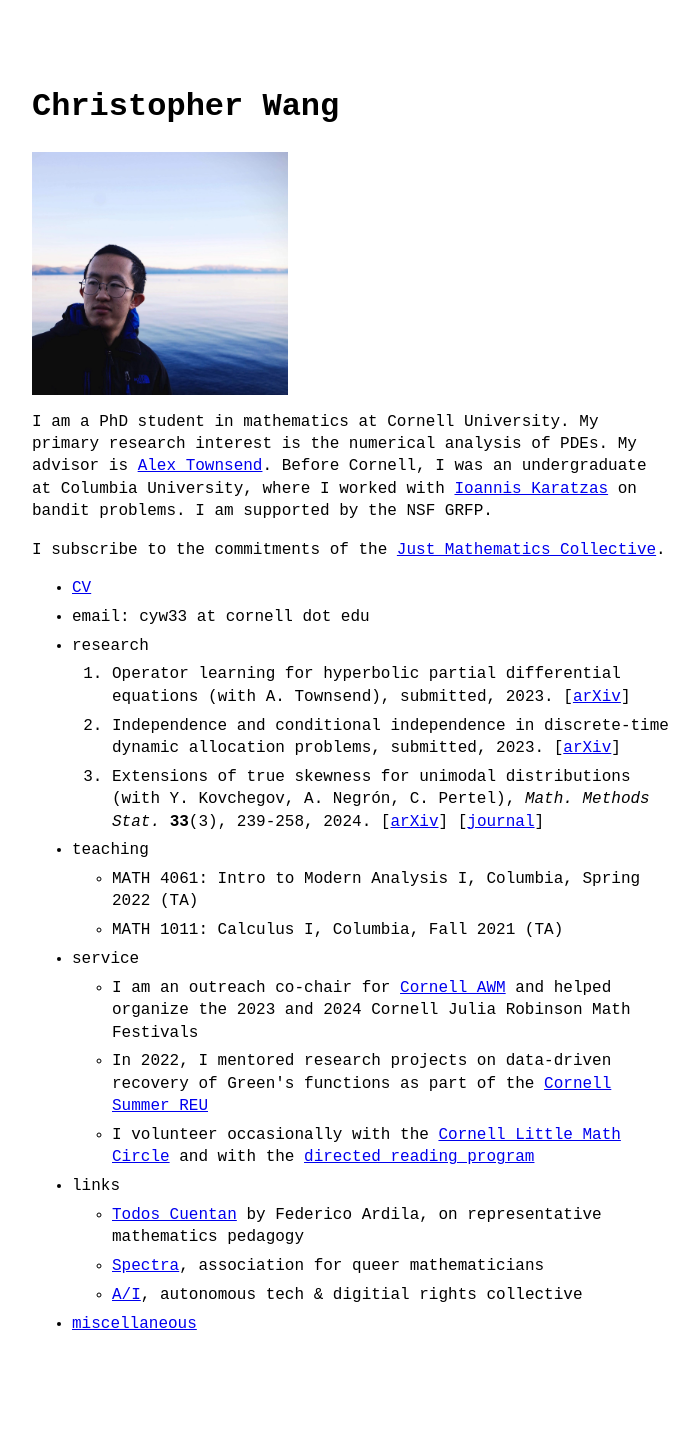
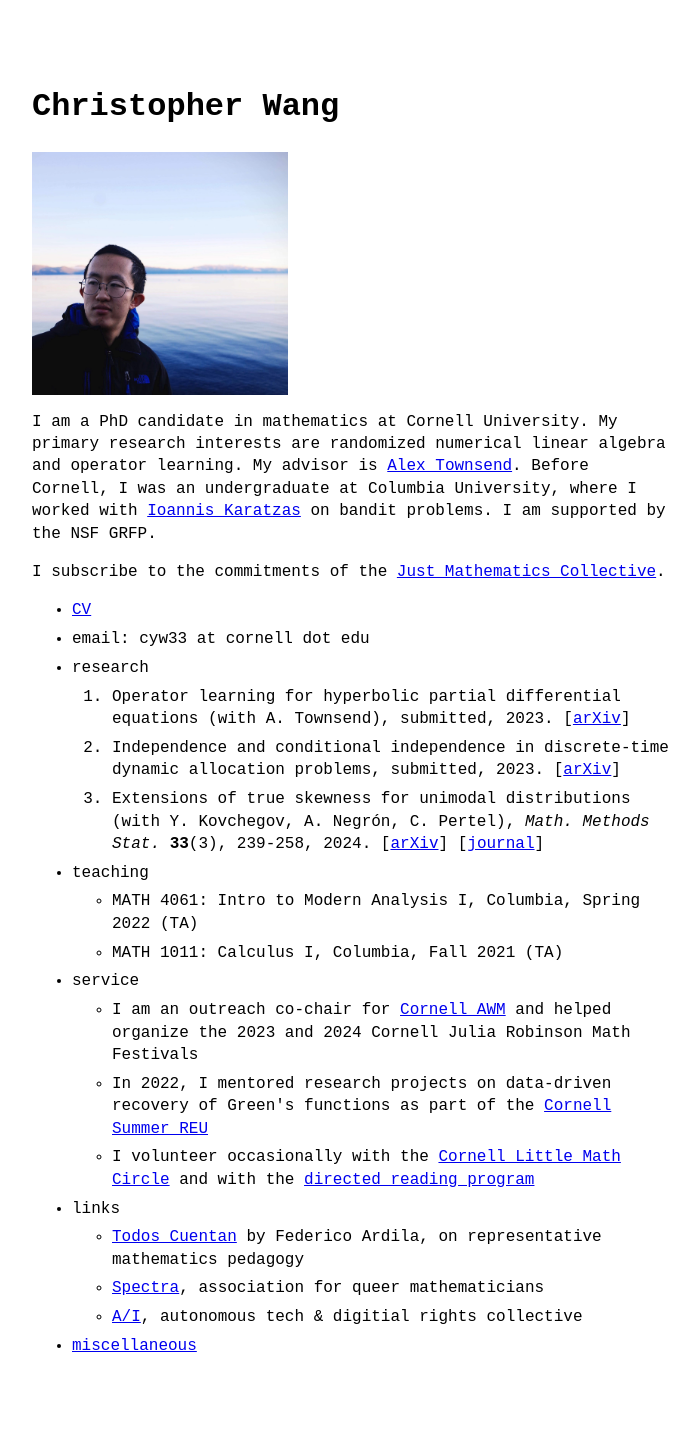
Before and after one commit to chriswang030/chriswang030.github.io, a Jekyll site: the page built from index.md, in a window 1280 px wide. Shown: the whole page, without its empty margins (288-987 px from the left). Built offline with Jekyll 4.4.1, drawn with Linux system fonts in a browser that asks for light colours; before the commit the page ends 1415 px from its top, so only the background shows below that.

Commit message:
Update CV

```diff
--- a/_layouts/home.html
+++ b/_layouts/home.html
@@ -11,8 +11,8 @@ layout: default
     <p>{{ site.description }}</p>
   {%-endif-%}
   <p>
-    I am a PhD student in mathematics at Cornell University. My primary research
-    interest is the numerical analysis of PDEs. My advisor is
+    I am a PhD candidate in mathematics at Cornell University. My primary research
+    interests are randomized numerical linear algebra and operator learning. My advisor is
     <a href="https://pi.math.cornell.edu/~ajt/">Alex Townsend</a>. Before Cornell,
     I was an undergraduate at Columbia University, where I worked with
     <a href="https://www.math.columbia.edu/~ik/">Ioannis Karatzas</a> on bandit
```
Also changed, not shown: 1 other file.
